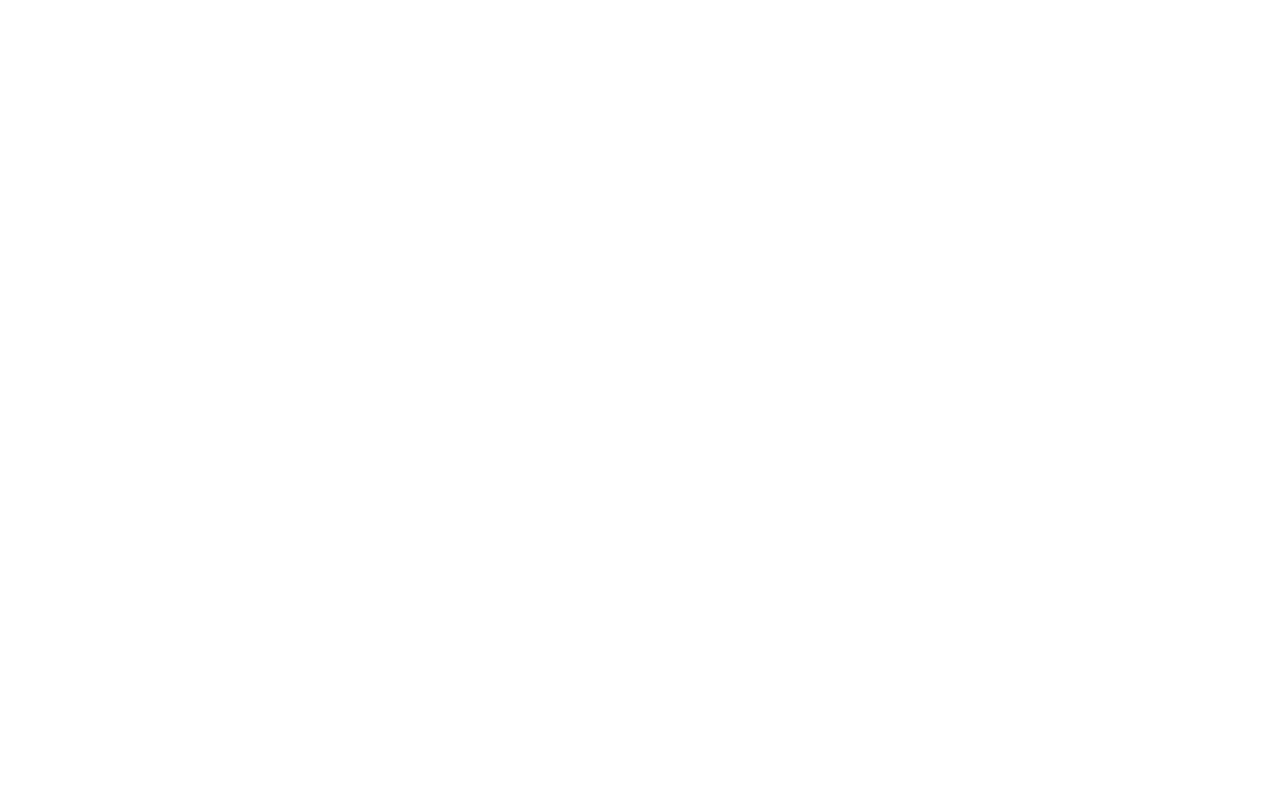
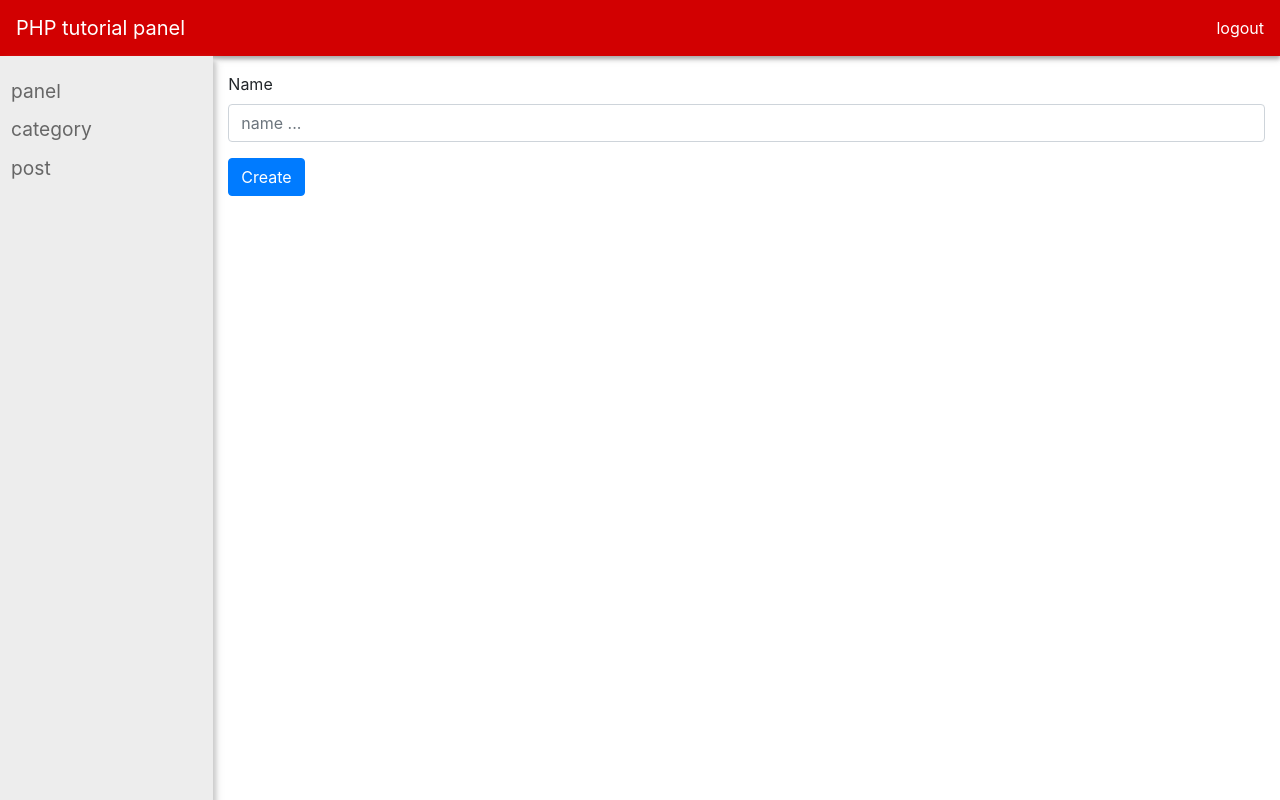
Before and after one commit to MeTi-DeV/Weblog_Project-First-PHP-Project, a PHP site: page /Weblog_Project-First-PHP-Project/panel/category/create.php in a window 1280 px wide. Before the commit the page is empty. Run offline with PHP 8.4, Linux system fonts and the light colour scheme.

Commit message:
complete create page

```diff
--- a/panel/category/create.php
+++ b/panel/category/create.php
@@ -0,0 +1,56 @@
+<?php
+require_once '../../functions/helpers.php';
+require_once '../../functions/pdo_connection.php';
+if (isset($_POST['name']) && $_POST['name'] !=='') {
+    global $pdo;
+    $query = 'INSERT INTO php_project.categories SET name= ? , create_at=NOW();';
+    $statement = $pdo->prepare($query);
+    $statement->execute([$_POST['name']]);
+    redirect('panel/category');
+}
+?>
+<!DOCTYPE html>
+<html lang="en">
+
+<head>
+    <meta charset="UTF-8">
+    <meta name="viewport" content="width=device-width, initial-scale=1">
+    <title>PHP panel</title>
+    <link rel="stylesheet" href="<?= asset('assets/css/bootstrap.min.css') ?>" media="all" type="text/css">
+    <link rel="stylesheet" href="<?= asset('assets/css/style.css') ?>" media="all" type="text/css">
+</head>
+
+<body>
+    <section id="app">
+        <?php require_once('../layouts/top-nav.php')
+            ?>
+        <section class="container-fluid">
+            <section class="row">
+                <section class="col-md-2 p-0">
+                    <?php require_once('../layouts/sidebar.php')
+                        ?>
+                </section>
+                <section class="col-md-10 pt-3">
+
+                    <form action="<?= url('panel/category/create.php') ?>" method="post">
+                        <section class="form-group">
+                            <label for="name">Name</label>
+                            <input type="text" class="form-control" name="name" id="name" placeholder="name ...">
+                        </section>
+                        <section class="form-group">
+                            <button type="submit" class="btn btn-primary">Create</button>
+                        </section>
+
+                    </form>
+
+                </section>
+            </section>
+        </section>
+
+    </section>
+
+    <script src="<?= asset('assets/js/jquery.min.js') ?>"></script>
+    <script src="<?= asset('assets/js/bootstrap.min.js') ?>"></script>
+</body>
+
+</html>
--- a/panel/category/index.php
+++ b/panel/category/index.php
@@ -20,14 +20,13 @@ require_once '../../functions/pdo_connection.php';
         <section class="container-fluid">
             <section class="row">
                 <section class="col-md-2 p-0">
-                    <?php require_once('../layouts/sidebar.php')
-                        ?>
+                    <?php require_once('../layouts/sidebar.php')?>
                 </section>
                 <section class="col-md-10 pt-3">
 
                     <section class="mb-2 d-flex justify-content-between align-items-center">
                         <h2 class="h4">Categories</h2>
-                        <a href="create.php" class="btn btn-sm btn-success">Create</a>
+                        <a href="<?= url('panel/category/create.php')?>" class="btn btn-sm btn-success">Create</a>
                     </section>
 
                     <section class="table-responsive">
--- a/panel/layouts/sidebar.php
+++ b/panel/layouts/sidebar.php
@@ -1,13 +1,13 @@
 <link rel="stylesheet" href="../../assets/css/bootstrap.min.css" media="all" type="text/css">
-    <link rel="stylesheet" href="../../assets/css/style.css" media="all" type="text/css">
+<link rel="stylesheet" href="../../assets/css/style.css" media="all" type="text/css">
 <section class="sidebar">
     <section class="sidebar-link">
-        <a href="">panel</a>
+        <a href="<?= url('panel') ?>">panel</a>
     </section>
     <section class="sidebar-link">
-        <a href="">category</a>
+        <a href="<?= url('panel/category') ?>">category</a>
     </section>
     <section class="sidebar-link">
-        <a href="">post</a>
+        <a href="<?= url('panle/post') ?>">post</a>
     </section>
 </section>
```
